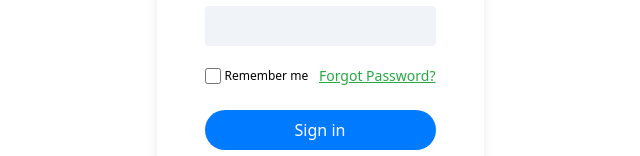
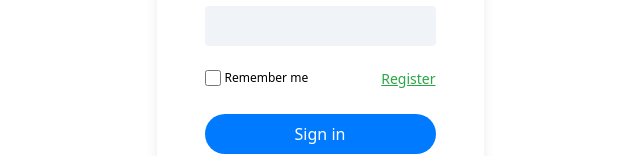
Before and after one commit to Muhammad-Umer3/EG-Assesment, a React (Vite) app in the folder frontend/: page / in a window 1280 px wide. Shown: the part 146-302 px from the top of the page, without its empty margins (320-960 px from the left). Built offline with nearby package versions, Linux system fonts and the light colour scheme.

Commit message:
updated login page

```diff
--- a/frontend/src/pages/Login/index.tsx
+++ b/frontend/src/pages/Login/index.tsx
@@ -10,9 +10,13 @@ import FormInput from "../../components/FormInput/FormInput";
 import { useLoginMutation } from "../../services/auth/auth.endpoints";
 import { LoginRequest } from "../../services/auth/types/login.request";
 import { zodResolver } from "@hookform/resolvers/zod";
+import { Link } from "react-router-dom";
+import { AppRouteNames } from "../../constants/routes";
 
 const LoginFormSchema: ZodType<LoginRequest> = z.object({
-  email: z.string({ message: "Email must be valid." }).email(),
+  email: z
+    .string({ message: "Email is required." })
+    .email({ message: "Email must be valid." }),
   password: z.string({ message: "Password is required." }),
 });
 
@@ -47,7 +51,7 @@ const LoginForm: FC = () => {
               <FormInput
                 label="Login"
                 errorMessage={errors.email?.message}
-                name="login"
+                name="email"
               />
               <FormInput
                 type="password"
@@ -58,7 +62,9 @@ const LoginForm: FC = () => {
             </div>
             <div className="flex flex-row justify-between mt-5">
               <Checkbox label="Remember me" />
-              <Anchor label="Forgot Password?" href="" />
+              <Link to={AppRouteNames.Register}>
+                <Anchor label="Register" href="" />
+              </Link>
             </div>
 
             <div className="flex justify-center align-center mt-6">
```
